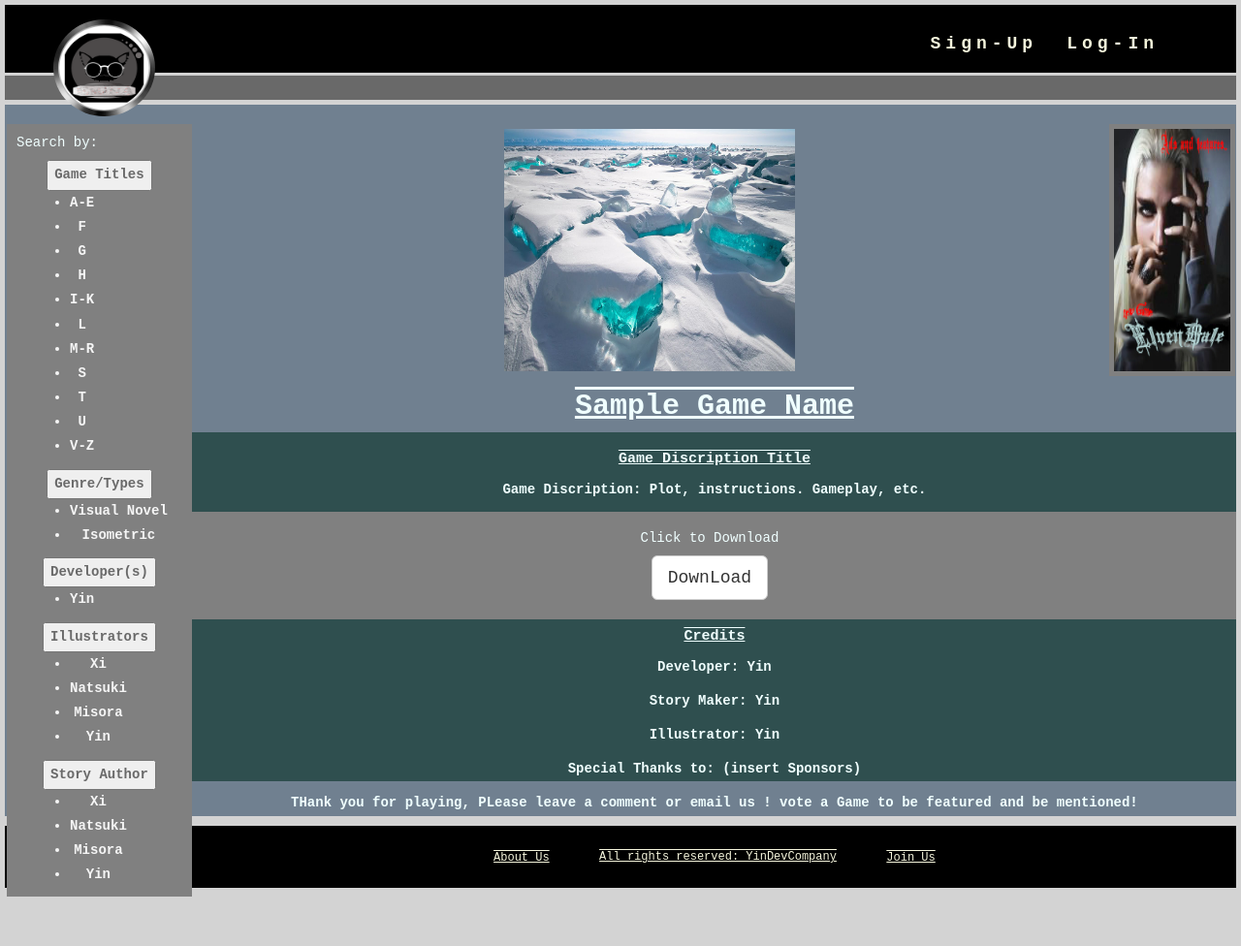
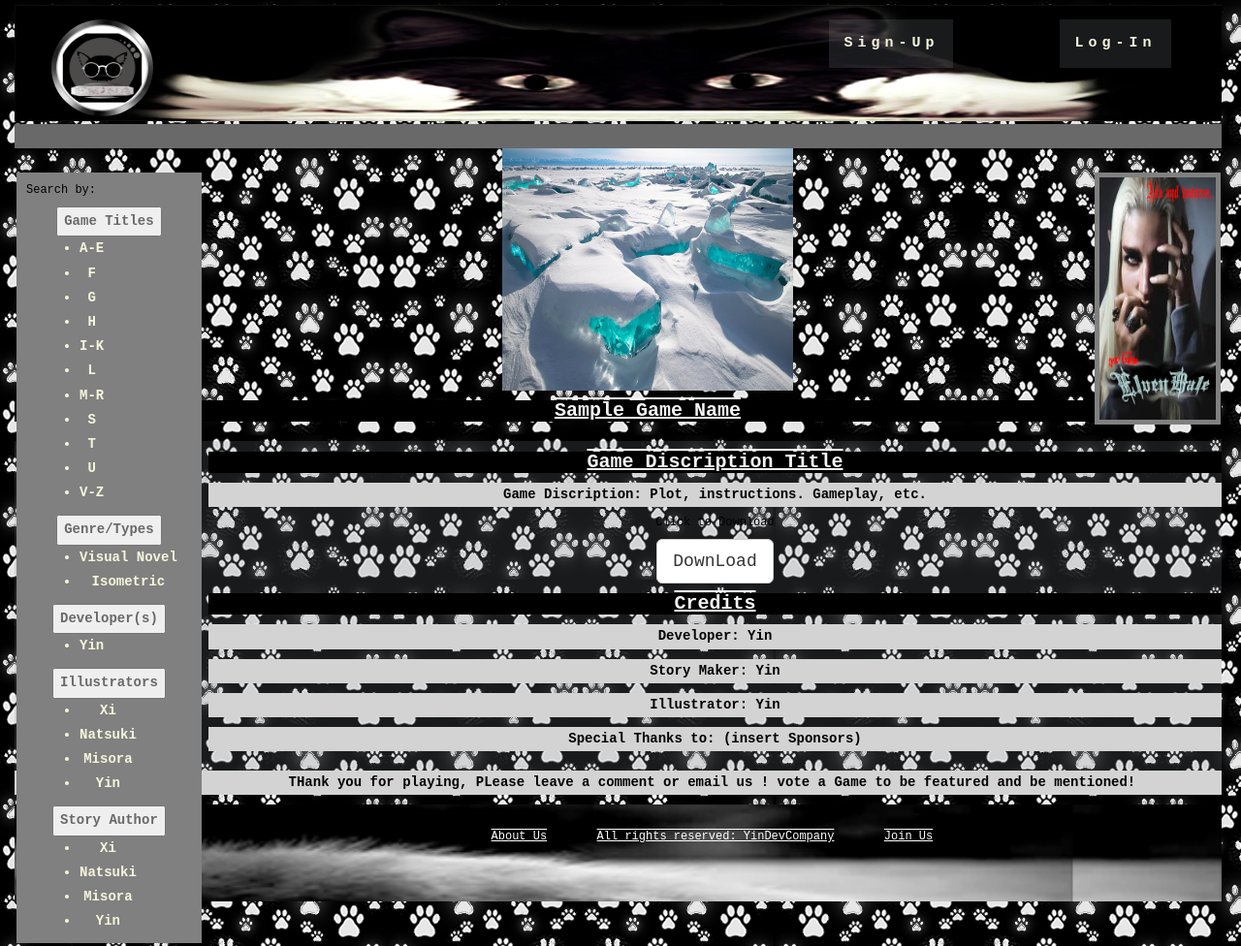
Before and after one commit to YinDevCo/YinDevCo.github.io, a plain HTML site: page games/Sample.html in a window 1280 px wide. Shown: the whole page at 97% size. Before the commit the page ends 928 px from the top, so only its background shows below. Drawn offline with nearby package versions, Linux system fonts and the light colour scheme.

Commit message:
Initialize Project

```diff
--- a/games/Sample.html
+++ b/games/Sample.html
@@ -16,7 +16,8 @@
 
 <style>
     .navbar {
-        background-color: black;
+        background-image: url(/navbar.jpg);
+        background-attachment: fixed;
         padding-top: 15px;
         padding-bottom: 5px;
         border: 0;
@@ -25,6 +26,7 @@
         font-size: 25px;
         letter-spacing: 5px;
         font-weight: bold;
+        height: 120px;
     }
     .navbar-nav li a:hover {
         color: lightgray! important;
@@ -33,7 +35,9 @@
     .navbar-nav li a {
         color: beige! important;
         text-align: right;
-        font-size: 18px;
+        font-size: 15px;
+        background: rgba(122, 130, 136, 0.2)!important;
+        margin-left: 110px;
     }
     .navbar-brand{
         padding: 0px ;
@@ -43,7 +47,7 @@
         height: 25px;
         background-color: dimgrey;
 }
-     aside {
+    aside {
         background-color: gray;
         padding-top: 2px;
         padding-left: 10px;
@@ -61,81 +65,91 @@
         color: dimgrey;
     }
     li{
-        color: whitesmoke;
+        color: beige;
     }
     .right{
         float: right;
         padding: 5px;
     }
     .right:hover{
-        background-color: darkgrey;
+        background-color: ghostwhite;
         border-style: dashed;
         margin: 0px;
+    }
+    section{
+        margin-top: 20px;
+        padding-top: 1px;
+        padding-bottom: 10px;
+        padding-left: 200px;
+        background: rgba(122, 130, 136, 0.2)!important;
+    }
+    .col-1-1 img{
+        height:160px;
+        width: 250px;
+        padding: 3px;
+        background-color: beige;
+    }
+    footer h7:hover, .col-1-1 :hover{
+        color: white! important;
+        background-color: dimgrey;
+    }
+    .col-1-1{
+        display: inline-block;
     }
     body{
         font-family: "Courier New", Times, serif;
         line-height: 1.8;
-        color: azure;
-        font-weight: bold;
+        color: black;
+        font-weight: bolder;
         padding-top: 5px;
         padding-bottom: 5px;
-        padding-left: 5px;
-        padding-right: 5px;
-        background-color: lightgray;
-        height: 500px;
+        padding-left: 15px;
+        padding-right: 20px;
+        background-image: url(/body.jpg);
+        background-size: auto;
+    }
 
+    .game-info{
+        text-align: center;
     }
-    .game-info{
-        background-color: slategrey;
-        margin-top: 5px;
-        padding-top: 25px;
-        padding-left: 100px;
-        text-align: center;
 
-    }
-    section{
-        background-color: darkslategray;
-        padding-top: 10px;
-    }
-    .download{
-        padding: 10px;
-        padding-bottom: 20px;
-        background-color: gray;
-    }
-    .download .btn:hover{
-        color: white! important;
-        background-color: black;
-    }
     h7{
         font-size: 12px;
         font-weight: lighter;
         text-decoration: overline underline;
-        color: beige;
-        text-align: center;
-    }
-    h2{
-        text-decoration: overline underline;
-        font-weight: bolder;
-        text-align: center;
+        color: white;
     }
     h6{
-         text-decoration: overline underline;
+        font-size: 20px;
+        font-weight: bold;
+        text-decoration: overline underline;
+        color: whitesmoke;
+        background-color:black;
+    }
+    h5{
+        font-size: 12px;
+    }
+    h4{
+        font-size: 15px;
+        text-decoration: underline;
+    }
+    p{
+        text-align: center;
+        color:black;
         font-weight: bolder;
-        font-size: 15px;
-        text-align: center;
+        background-color: lightgray
     }
     .footer{
-       background-color: black;
+        background-size: cover;
+        background-image: url(/footer.jpg);
         text-align: center;
+        height: 100px;
     }
     .footer div{
         display: inline-block;
         padding: 15px;
     }
-    footer h7:hover{
-         color: white! important;
-        background-color: dimgrey;
-    }
+
 
 </style>
 </head>
@@ -236,7 +250,7 @@
 
     <div class="game-info">
     <img src="/thumbs/6.jpg" width="300" height="250">
-    <h2>Sample Game Name</h2>
+    <h6>Sample Game Name</h6>
     <section>
     <h6>Game Discription Title</h6>
     <p>Game Discription: Plot, instructions. Gameplay, etc.</p>
```
Also changed, not shown: index.html (+28 -16 lines), pages/dev.html (+27 -18 lines), pages/draw.html (+27 -18 lines), pages/genre.html (+27 -18 lines), pages/story.html (+27 -18 lines), pages/title.html (+27 -18 lines), body.jpg (added), footer.jpg (added), logo.jpg (added), navbar.jpg (added).
